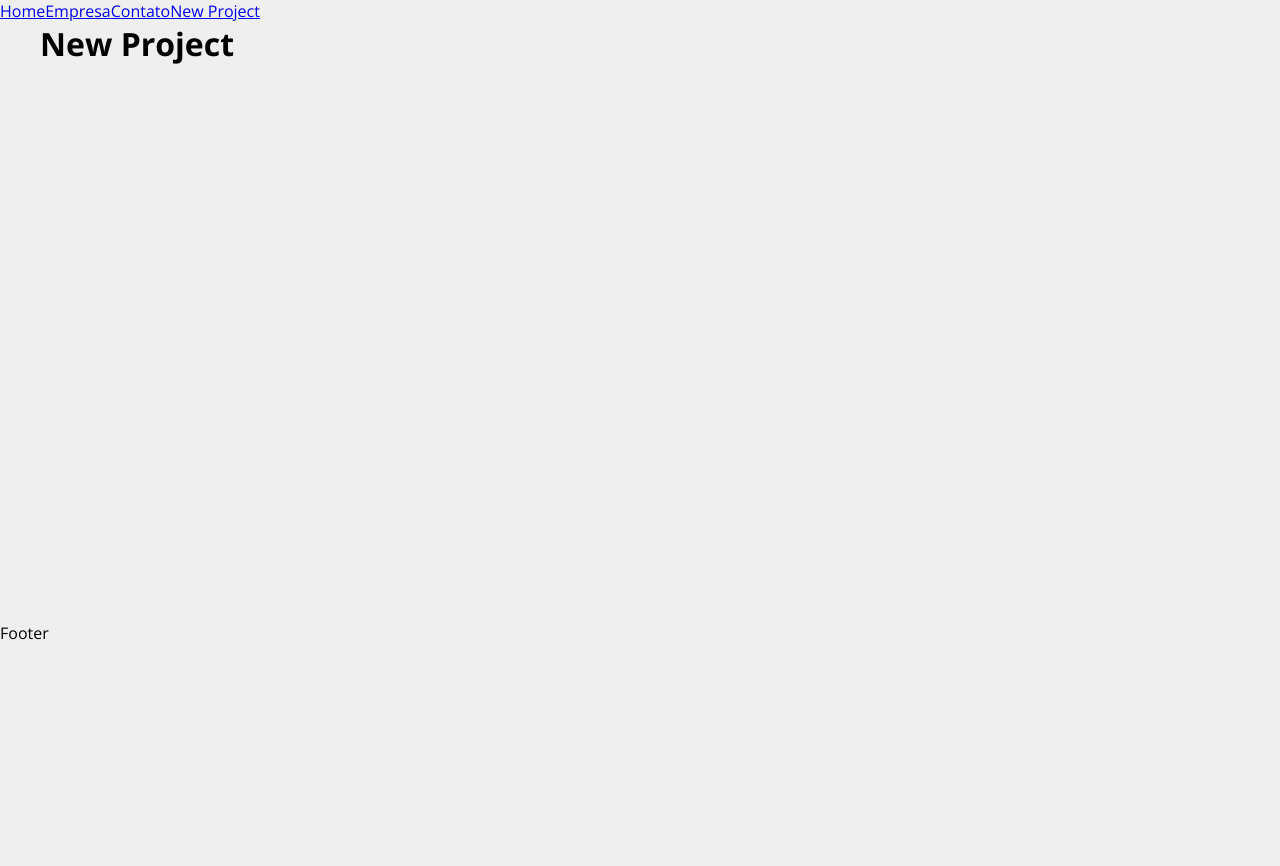
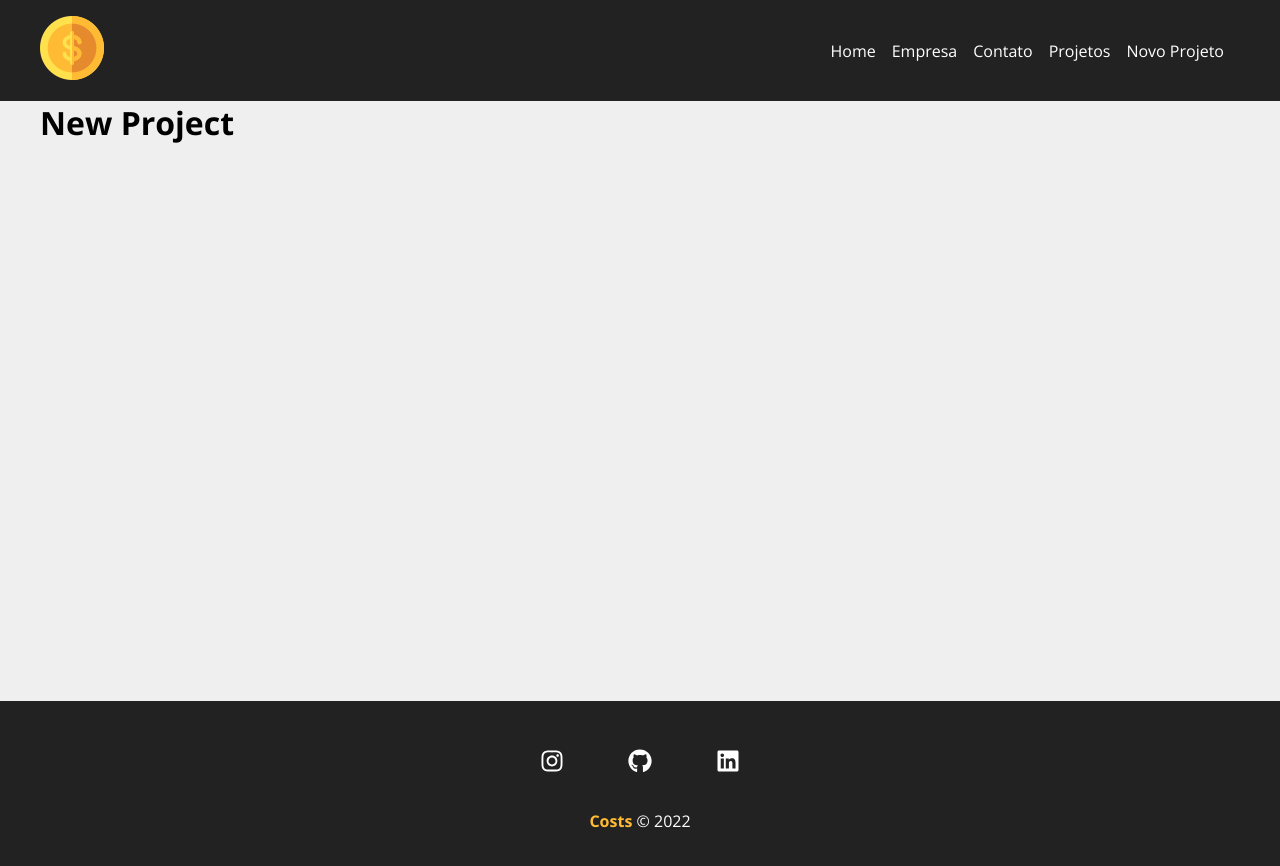
Before and after one commit to Driinho/Projeto_Costs, a React (Create React App) app: page /newproject in a window 1280 px wide. Shown: the top 866 px of the page. Before the commit the page ends 800 px from the top, so only its background shows below. Built offline with nearby package versions, Linux system fonts and the light colour scheme.

Commit message:
Prontos NavBar e Footer

```diff
--- a/src/App.js
+++ b/src/App.js
@@ -1,29 +1,28 @@
-import { BrowserRouter as Router, Routes, Route, Link } from 'react-router-dom'
+import { BrowserRouter as Router, Routes, Route} from 'react-router-dom'
 import Home from './components/pages/Home'
 import Company from './components/pages/Company'
 import Contact from './components/pages/Contact'
+import Projects from './components/pages/Projects'
 import NewProject from './components/pages/NewProject'
 
-import Container from './components/layout/Container'
+import Container from './components/layout/Container/Container'
+import NavBar from './components/layout/NavBar/NavBar'
+import Footer from './components/layout/Footer/Footer'
 
 function App() {
     return (
         <Router>
-            <div>
-                <Link to="/">Home</Link>
-                <Link to="/company">Empresa</Link>
-                <Link to="/contact">Contato</Link>
-                <Link to="/newproject">New Project</Link>
-            </div>
+            <NavBar />
             <Container customClass="min-height">
                 <Routes>
                     <Route exact path="/" element={<Home />} />
                     <Route exact path="/company" element={<Company />} />
                     <Route exact path="/contact" element={<Contact />} />
+                    <Route exact path="/projects" element={<Projects />} />
                     <Route exact path="/newproject" element={<NewProject />} />
                 </Routes>
             </Container>
-            <p>Footer</p>
+            <Footer />
         </Router>
     )
 }
--- /dev/null
+++ b/src/components/layout/Footer/Footer.js
@@ -0,0 +1,20 @@
+import { FaInstagram, FaGithub, FaLinkedin} from 'react-icons/fa'
+
+import styles from './Footer.module.css'
+
+function Footer() {
+    return (
+        <footer className={styles.footer}>
+            <ul className={styles.social_list}>
+                <li><FaInstagram /></li>
+                <li><FaGithub /></li>
+                <li><FaLinkedin /></li>
+            </ul>
+            <p className={styles.copy_right}>
+                <span>Costs</span> &copy; 2022
+            </p>
+        </footer>
+    )
+}
+
+export default Footer
--- /dev/null
+++ b/src/components/layout/Footer/Footer.module.css
@@ -0,0 +1,35 @@
+.footer {
+    background-color: #222;
+    color: #fff;
+    padding: 3rem;
+    text-align: center;
+}
+
+
+.social_list {
+    display: flex;
+    justify-content: center;
+    list-style-type: none;
+}
+
+.social_list li {
+    margin: 0 2rem;
+}
+
+.social_list li:hover {
+    color: #ffbb33;
+}
+
+.social_list svg {
+    font-size: 1.5rem;
+    cursor: pointer;
+}
+
+.copy_right {
+    margin-top: 2rem;
+}
+
+.copy_right span {
+    font-weight: bold;
+    color: #ffbb33
+}
--- /dev/null
+++ b/src/components/layout/NavBar/NavBar.js
@@ -0,0 +1,28 @@
+import {Link} from 'react-router-dom'
+
+import NavItem from '../NavItem/NavItem'
+import logo from '../../../img/costs_logo.png'
+import Container from '../Container/Container'
+
+import styles from './NavBar.module.css'
+
+function NavBar() {
+    return (
+        <nav className={styles.navbar}>
+            <Container>
+                <Link to="/">
+                    <img src={logo} alt="Costs" />
+                </Link>
+                <ul className={styles.list}>
+                    <NavItem path="/" content="Home"/>
+                    <NavItem path="/company" content="Empresa"/>
+                    <NavItem path="/contact" content="Contato"/>
+                    <NavItem path="/projects" content="Projetos"/>
+                    <NavItem path="/newproject" content="Novo Projeto"/>
+                </ul>
+            </Container>
+        </nav>
+    )
+}
+
+export default NavBar
--- /dev/null
+++ b/src/components/layout/NavBar/NavBar.module.css
@@ -0,0 +1,12 @@
+.navbar {
+    display: flex;
+    justify-content: space-between;
+    background-color: #222;
+    padding: 1rem;
+}
+
+.list {
+    display: flex;
+    list-style: none;
+    align-items: center;
+}
--- /dev/null
+++ b/src/components/layout/NavItem/NavItem.js
@@ -0,0 +1,13 @@
+import { Link } from "react-router-dom"
+
+import styles from './NavItem.module.css'
+
+function NavItem({ path, content }) {
+    return (
+        <li className={styles.nav_item}>
+            <Link to={path}>{content}</Link>
+        </li>
+    )
+}
+
+export default NavItem
--- /dev/null
+++ b/src/components/layout/NavItem/NavItem.module.css
@@ -0,0 +1,12 @@
+.nav_item {
+    margin-right: 1rem;
+}
+
+.nav_item a {
+    color: #fff;
+    text-decoration: none;
+}
+
+.nav_item a:hover {
+    color: #ffbb33;
+}
--- /dev/null
+++ b/src/components/pages/Projects.js
@@ -0,0 +1,5 @@
+function Projects() {
+    return <h1>Project</h1>
+}
+
+export default Projects
```
Also changed, not shown: src/components/layout/Container/Container.js (renamed from src/components/layout/Container.js), src/components/layout/Container/Container.module.css (renamed from src/components/layout/Container.module.css).
